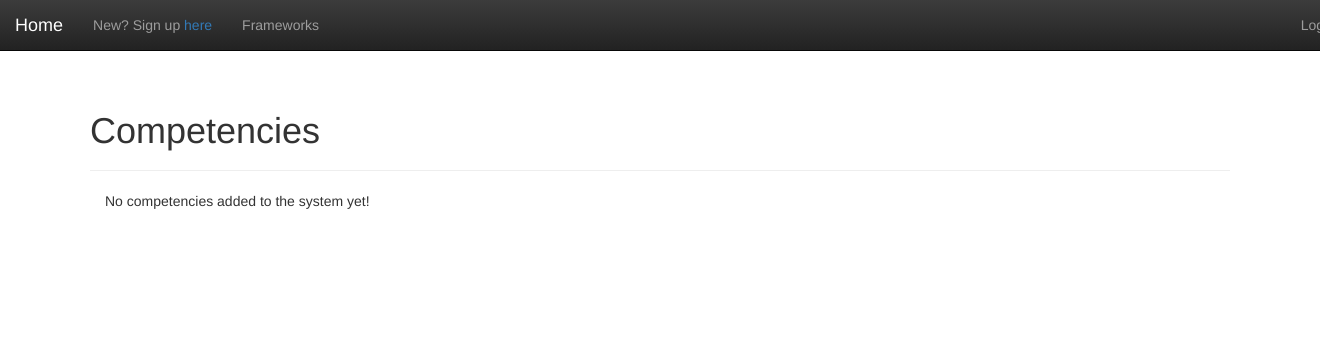
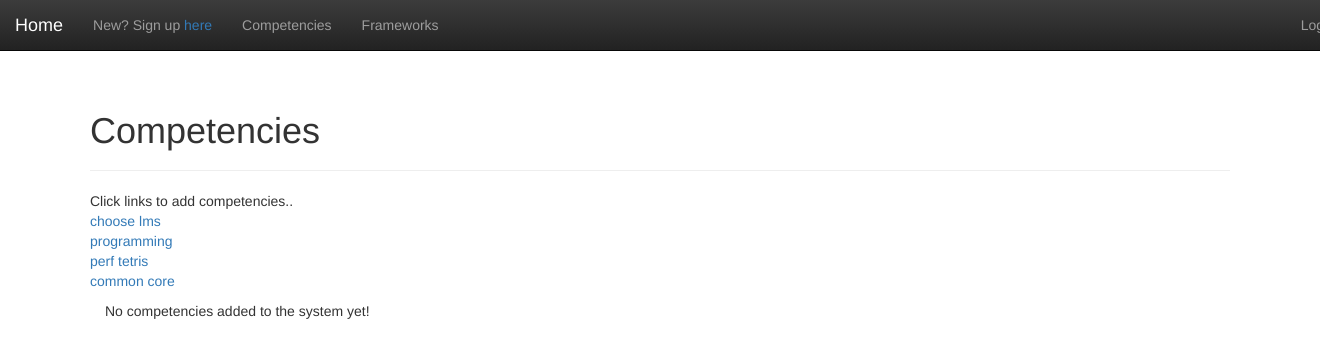
Before and after one commit to adlnet-archive/xci, a Flask app: page /competencies in a window 1320 px wide; the page is wider, and only the part inside the window is pictured. Shown: the top 358 px of that part. Run offline with Flask 2, Linux system fonts and the light colour scheme; data that the repository does not hold is empty; some libraries are stand-ins or nearby versions.

Commit message:
moved fwk links to competencies page

```diff
--- a/xci/templates/base.html
+++ b/xci/templates/base.html
@@ -25,6 +25,7 @@
 			{% endif %}
 			<a class="navbar-text navbar-right" href="{{ url_for('login') }}">Login</a>
 			{% endif %}
+			<a class="navbar-text navbar-left" href="{{ url_for('competencies') }}">Competencies</a></li>
 			<a class="navbar-text navbar-left" href="{{ url_for('frameworks') }}">Frameworks</a></li>
 		</nav>
 		{% block precontent %}{% endblock %}
--- a/xci/templates/comp-details.html
+++ b/xci/templates/comp-details.html
@@ -42,9 +42,5 @@
     <dt>relations</dt>
     <dd>{{ comp.relations }}</dd>
 </dl>
-<dl class="dl-horizontal">
-    <dt>user</dt>
-    <dd>{{ current_user }}<br>{{ current_user.id }}<br>{{ current_user.is_authenticated() }}</dd>
-</dl>
 </div>
 {% endblock %}
--- a/xci/templates/competencies.html
+++ b/xci/templates/competencies.html
@@ -3,6 +3,13 @@
 <div class="page-header">
 	<h1>Competencies</h1>
 </div>
+<p>
+Click links to add competencies..
+<br><a href="./?uri=http://adlnet.gov/competency-framework/scorm/choosing-an-lms">choose lms</a>
+<br><a href="./?uri=http://adlnet.gov/competency-framework/computer-science/basic-programming">programming</a>
+<br><a href="./?uri=http://12.109.40.34/performance-framework/xapi/tetris">perf tetris</a>
+<br><a href="./cc">common core</a>
+</p>
 <div class="col-xs-12">
 {% for c in comps %}
 	<div class="panel panel-default">
--- a/xci/templates/me.html
+++ b/xci/templates/me.html
@@ -17,7 +17,6 @@
 </div>
 <div class="row">
 	{% for comp in comps %}
-	<p>{{ comp }}</p>
 	<div class="col-xs-12">
 		{% if comp.met %}
 			<div class="panel panel-success">
--- a/xci/views.py
+++ b/xci/views.py
@@ -32,19 +32,20 @@ def index():
         try:
             resp = make_response(json.dumps(p), 200)
             resp.headers['Content-Type'] = "application/json"
-            return resp
+            # return resp
+            return redirect(url_for("competencies"))
         except Exception as e:
             return make_response("%s<br>%s" % (str(e), p), 200)
             # return make_response("fail <br> %s" % repr(p), 200)
 
-    return '''yay we dids it!
-              <br>DEBUG: %s
-              <br>SECRET: %s
-              <br><a href="./?uri=http://adlnet.gov/competency-framework/scorm/choosing-an-lms">choose lms</a>
-              <br><a href="./?uri=http://adlnet.gov/competency-framework/computer-science/basic-programming">programming</a>
-              <br><a href="./?uri=http://12.109.40.34/performance-framework/xapi/tetris">perf tetris</a>''' % (app.config['DEBUG'], app.config['SECRET_KEY'])
+    # return '''yay we dids it!
+    #           <br>DEBUG: %s
+    #           <br>SECRET: %s
+    #           <br><a href="./?uri=http://adlnet.gov/competency-framework/scorm/choosing-an-lms">choose lms</a>
+    #           <br><a href="./?uri=http://adlnet.gov/competency-framework/computer-science/basic-programming">programming</a>
+    #           <br><a href="./?uri=http://12.109.40.34/performance-framework/xapi/tetris">perf tetris</a>''' % (app.config['DEBUG'], app.config['SECRET_KEY'])
 
-    # return render_template('home.html')
+    return render_template('home.html')
 
 @app.route('/logout')
 @login_required
```
